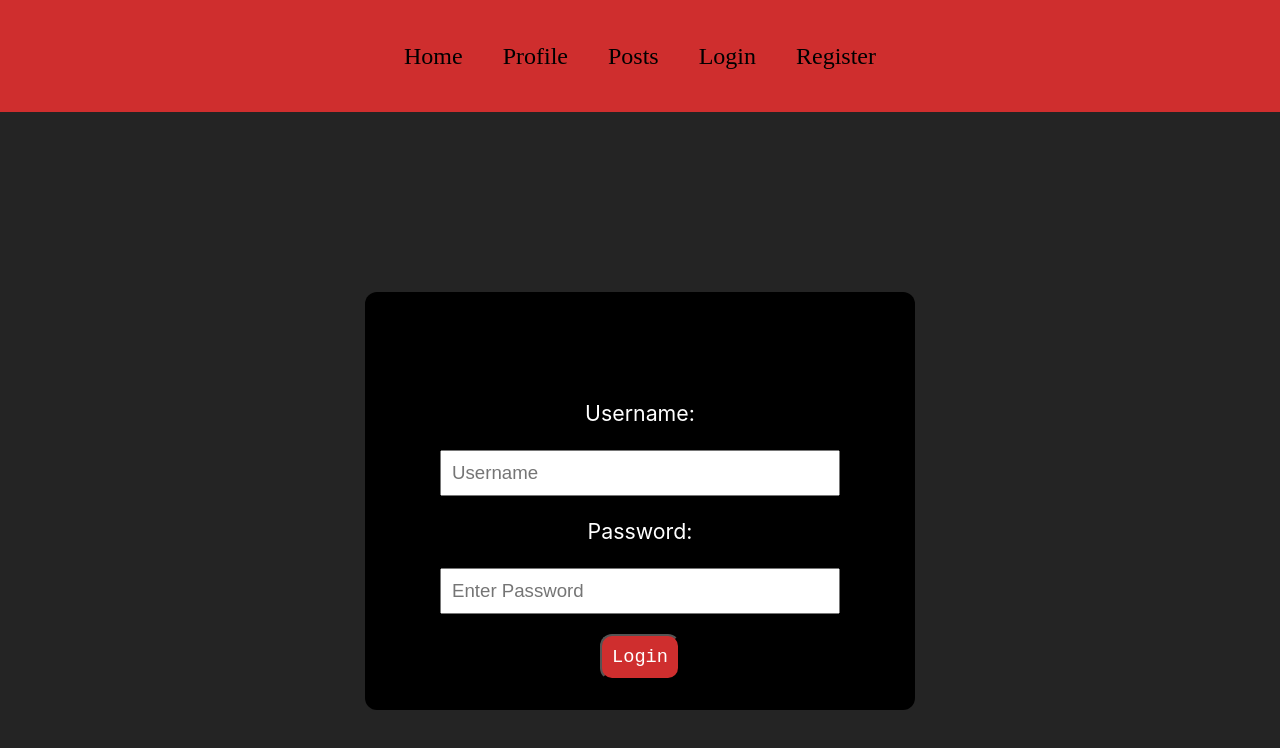
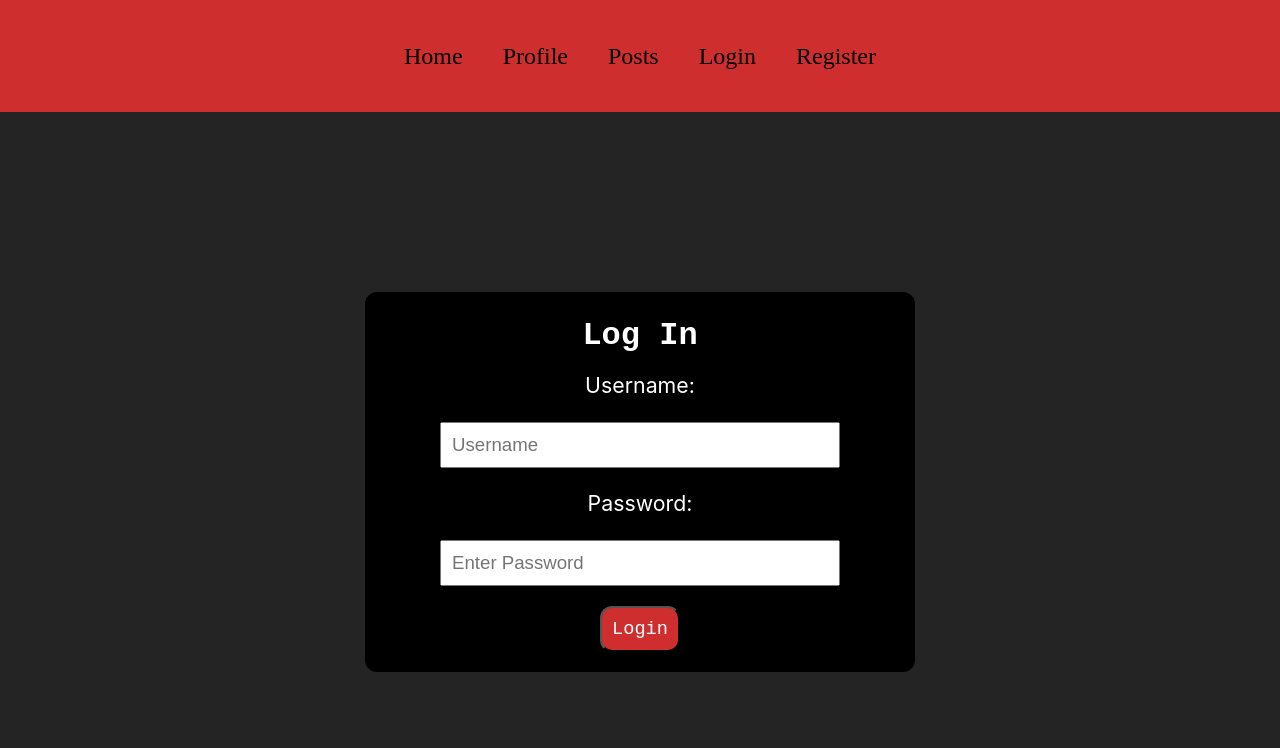
Before and after one commit to Block-30-Stranger-Things/Stranger-Things-Block-30, a React (Vite) app: page /login in a window 1280 px wide. Shown: the top 748 px of the page. Built offline with nearby package versions, Linux system fonts and the light colour scheme; a web font is replaced by a local one.

Commit message:
editing headings and more styles

```diff
--- a/src/components/Home-Login.css
+++ b/src/components/Home-Login.css
@@ -6,7 +6,9 @@
 
 /*Home Component*/
 h1 {
-    font-size: 3em;
+    font-size: 4em;
+    color: white;
+    font-family: monospace;
   }
 
 /* Login Component */
@@ -19,13 +21,15 @@ h1 {
    background-color: black;
    margin-top: 180px;
    border-radius: 12px;
-   padding: 30px;
+   padding: 20px;
 }
 
-h2 {
+.login-heading {
     text-align: center;
-    padding-top: 20px;
     font-family: 'Courier New', Courier, monospace;
+    color: white;
+    font-size: 2em;
+    padding-bottom: 10px;
 }
 
 label {
@@ -79,7 +83,7 @@ button:hover {
 /*image*/
 .strangeMainImage {
     width: 100%;
-    max-width: 600px;
+    max-width: 700px;
     margin-left: auto;
     margin-right: auto;
     display: block;
--- a/src/components/Login.jsx
+++ b/src/components/Login.jsx
@@ -21,7 +21,7 @@ const handelSubmit = (e) => {
   return (
     <>
       <div className="login-container">
-        <h2>Log In</h2>
+        <h2 className="login-heading">Log In</h2>
         <form onSubmit={handelSubmit}>
           <label>
             Username:
--- a/src/components/NewPost.jsx
+++ b/src/components/NewPost.jsx
@@ -2,6 +2,6 @@ import React from 'react'
 
 export default function NewPost() {
   return (
-    <div>NewPost</div>
+    <div>New Post</div>
   )
 }
--- a/src/components/Posts-Profile.css
+++ b/src/components/Posts-Profile.css
@@ -9,18 +9,16 @@
     border-radius: 25px;
 }
 
-h1, h2, p {
+.post-heading, p {
     color: black;
     padding: 20px;
-}
-
-h2, p {
-    text-align: left;
+    font-size: 3em;
 }
 
 p {
     font-family: 'Times New Roman', Times, serif;
     font-size: 14pt;
+    text-align: left;
 }
 
 /*search and Search Bar Component*/
--- a/src/components/Posts.jsx
+++ b/src/components/Posts.jsx
@@ -34,7 +34,7 @@ export default function Posts() {
 
   return (
     <div className="posts-container">
-      <h1>Posts</h1>
+      <h2 className="post-heading">Posts</h2>
       <p className="search">Search for Posts: </p>
       <SearchBar value={searchQuery} onChange={handleSearchInput}/>
 
@@ -47,9 +47,6 @@ export default function Posts() {
           <p>Price: {post.price}</p>
           <p>Location: {post.location}</p>
           <p>Created At: {post.createdAt}</p>
-
-
-          <p></p>
           <hr />
         </div>
       ))}
```
